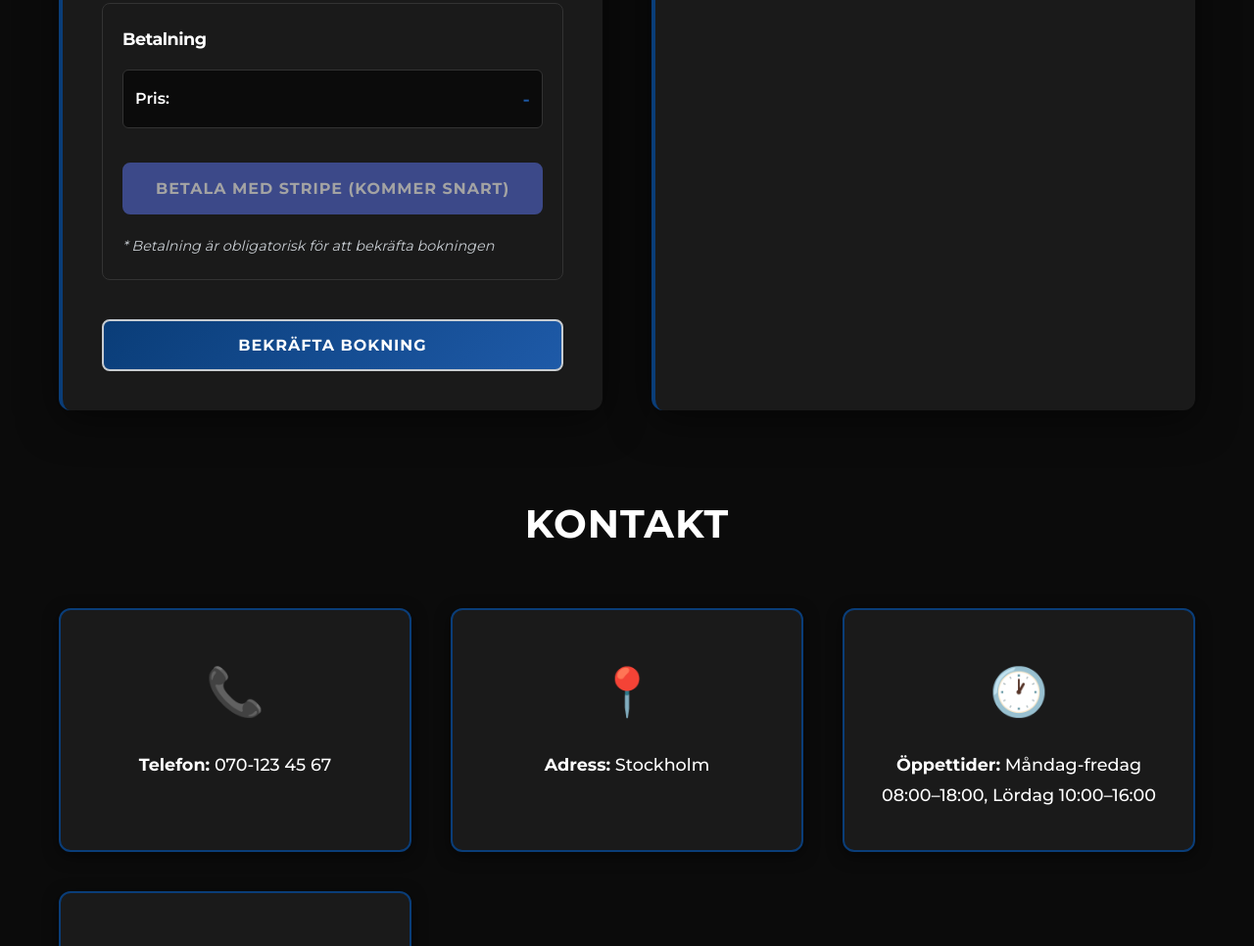
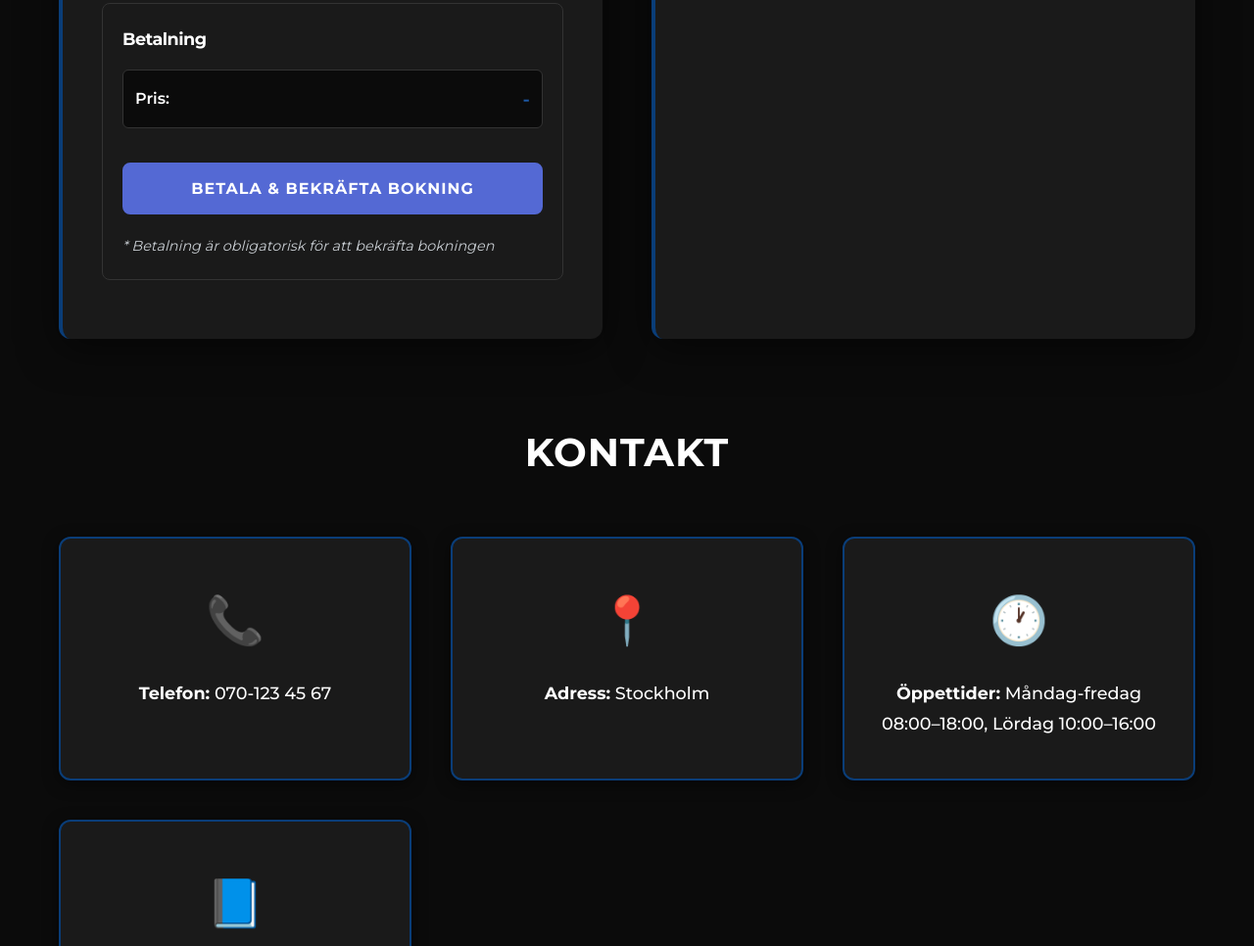
Before and after one commit to 74imadhallaq-star/Primabilvard, a plain HTML site: page index.html in a window 1280 px wide. Shown: the part 4596-5562 px from the top of the page at 98% size. Drawn offline with nearby package versions, Linux system fonts and the light colour scheme; no server answers.

Commit message:
Update payment button and remove extra button

```diff
--- a/index.html
+++ b/index.html
@@ -193,6 +193,7 @@
           <label for="service">Välj Tjänst</label>
           <select id="service" required>
             <option value="">-- Välj tjänst --</option>
+            <option value="test">TEST</option>
             <option value="basic">Utvändig Handtvätt</option>
             <option value="interior-wash">Invändig Tvätt</option>
             <option value="premium">Komplett In- & Utvändig Tvätt</option>
@@ -242,11 +243,9 @@
             <span>Pris:</span>
             <span id="totalPrice">-</span>
           </div>
-          <button type="button" id="stripePayBtn" class="submit-btn" style="background:#5469d4;border-color:#5469d4;cursor:not-allowed;opacity:0.6;">Betala med Stripe (kommer snart)</button>
+          <button type="submit" id="stripePayBtn" class="submit-btn" style="background:#5469d4;border-color:#5469d4;">Betala &amp; Bekräfta Bokning</button>
           <p class="payment-note">* Betalning är obligatorisk för att bekräfta bokningen</p>
         </div>
-
-        <button type="submit" class="submit-btn">Bekräfta Bokning</button>
       </form>
     </div>
 
```
